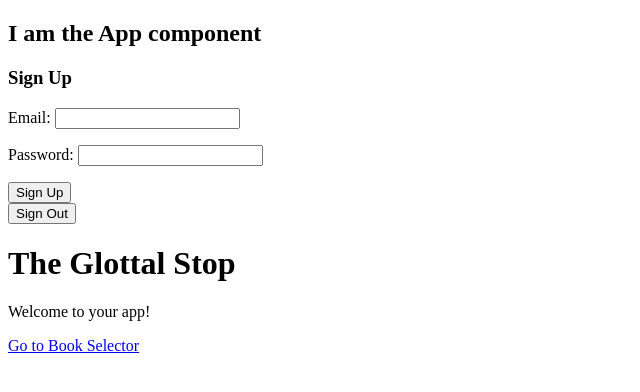
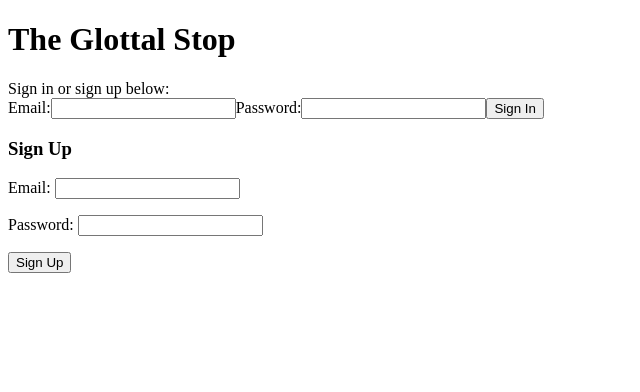
Before and after one commit to marco-boop/book-selector, a React (Create React App) app: page / in a window 1280 px wide. Shown: the top 392 px of the page, without its empty margins (0-640 px from the left). Built offline with nearby package versions, Linux system fonts and the light colour scheme; no server answers.

Commit message:
Drew class - make authstate a global think

```diff
--- a/src/App.js
+++ b/src/App.js
@@ -1,19 +1,56 @@
 // src/App.js
-import React from 'react';
-import SignUp from './components/SignUp';
-import CheckAuth from './components/CheckAuthState';
-import SignOutButton from './components/SignOut';
+import React, { useState, useEffect } from 'react';
+import { getAuth, onAuthStateChanged } from 'firebase/auth';
+import firebaseApp from './firebase';
+import { Routes, Route } from 'react-router-dom';
+import HomePage from './pages/HomePage';
+import BookSelectorPage from './pages/BookSelectorPage';
 
-const App = () => {
-    CheckAuth
+// Create a context
+const MyContext = React.createContext();
+
+const initialState = { username: null };
+
+// Create a provider component
+const MyProvider = ({ children }) => {
+    const [state, setState] = React.useState(initialState);
+
     return (
-        <div>
-            <h2>I am the App component</h2>
-            <SignUp />
-            {/* Other components or content */}
-            <SignOutButton />
-        </div>
+        <MyContext.Provider value={{ state, setState }}>
+            {children}
+        </MyContext.Provider>
     );
 };
 
-export default App;
+const App = () => {
+    // Use the context inside the App component
+    const { state, setState } = React.useContext(MyContext);
+
+    useEffect(() => {
+        const auth = getAuth(firebaseApp);
+        const unsubscribe = onAuthStateChanged(auth, (user) => {
+            setState({ user: user });
+        });
+
+        // Clean up the subscription when the component unmounts
+        return () => unsubscribe();
+    }, [setState]);
+
+    return (
+        <>
+            <Routes>
+                <Route path="/" element={<HomePage state={state} />} />
+                <Route path="/book-selector" element={<BookSelectorPage />} />
+            </Routes>
+        </>
+    );
+};
+
+// Wrap the entire application with the context provider
+const MyApp = () => (
+    <MyProvider>
+        <App />
+    </MyProvider>
+);
+
+export default MyApp;
--- a/src/components/CheckAuthState.js
+++ b/src/components/CheckAuthState.js
@@ -1,18 +1,43 @@
 // src/components/SignUp.js
-import React, { useState } from 'react';
+import React, { useState, useEffect } from 'react';
 import { getAuth, onAuthStateChanged } from 'firebase/auth';
 import firebaseApp from '../firebase';
+import SignUp from '../components/SignUp';
+import SignInForm from '../components/SignInForm';
+import SignOutButton from '../components/SignOut';
+import { Link } from 'react-router-dom';
+import BookSelector from '../components/BookSelector';
 
-// Listen for changes in authentication state
-const CheckAuth = getAuth(firebaseApp);
-onAuthStateChanged(CheckAuth, (user) => {
-    if (user) {
-        // User is signed in
-        console.log('User is signed in:', user.uid, "+", user.email);
-    } else {
-        // User is signed out
-        console.log('User is signed out');
-    }
-});
 
-export default CheckAuth;
+const AuthStatus = () => {
+    const [user, setUser] = useState(null);
+
+    useEffect(() => {
+        const auth = getAuth(firebaseApp);
+        const unsubscribe = onAuthStateChanged(auth, (user) => {
+            setUser(user);
+        });
+
+        // Clean up the subscription when the component unmounts
+        return () => unsubscribe();
+    }, []);
+
+    return (
+        <div>
+            {user ? (
+                <p>User is signed in: {user.uid} - {user.email}
+                    <BookSelector />
+                    <SignOutButton />
+                </p>
+            ) : (
+                <p>Sign in or sign up below:<br></br>
+                    <SignInForm />
+                    <SignUp />
+                </p>
+            )
+            }
+        </div >
+    );
+};
+
+export default AuthStatus;
--- /dev/null
+++ b/src/components/SignInForm.js
@@ -0,0 +1,37 @@
+import React, { useState } from 'react';
+import { getAuth, signInWithEmailAndPassword } from 'firebase/auth';
+import firebaseApp from '../firebase';
+
+const SignInForm = () => {
+    const [email, setEmail] = useState('');
+    const [password, setPassword] = useState('');
+    const auth = getAuth(firebaseApp); // Assuming Firebase has been initialized correctly
+
+    const handleSignIn = async () => {
+        try {
+            await signInWithEmailAndPassword(auth, email, password);
+            console.log('User signed in successfully');
+        } catch (error) {
+            if (error.code === 'auth/invalid-credential') {
+                console.error('Invalid credential. Try signing up first.')
+            }
+            else {
+                console.error('Other error signing in:', error.message);
+            }
+        }
+    };
+
+    return (
+        <div>
+            <label>Email:</label>
+            <input type="email" value={email} onChange={(e) => setEmail(e.target.value)} />
+
+            <label>Password:</label>
+            <input type="password" value={password} onChange={(e) => setPassword(e.target.value)} />
+
+            <button onClick={handleSignIn}>Sign In</button>
+        </div>
+    );
+};
+
+export default SignInForm;
--- a/src/components/SignUp.js
+++ b/src/components/SignUp.js
@@ -17,7 +17,12 @@ const SignUp = () => {
             await createUserWithEmailAndPassword(auth, email, password);
             console.log('User signed up successfully!');
         } catch (error) {
-            console.error('Error signing up:', error.message);
+            if (error.code === 'auth/email-already-in-use') {
+                console.error('Email is already in use. Please sign in or use a different email.');
+            }
+            else {
+                console.error('Other error signing up:', error.message);
+            }
         }
     };
 
--- a/src/index.js
+++ b/src/index.js
@@ -1,27 +1,25 @@
-// src/index.js
 import React from 'react';
 import ReactDOM from 'react-dom';
+import { StrictMode } from 'react';
+import { BrowserRouter } from 'react-router-dom';
+import AppRoutes from './routes/AppRoutes';
 import App from './App';
-import AppRoutes from './routes/AppRoutes';
 
-const root = document.getElementById('root');
+const root = ReactDOM.createRoot(document.getElementById('root'));
 
-ReactDOM.createRoot(root).render(
+root.render(
     <React.StrictMode>
-        <App />
-        <AppRoutes />
+        <BrowserRouter>
+            <App />
+        </BrowserRouter>
     </React.StrictMode>
 );
 
 // For Hot Module Replacement (HMR) in development
-if (process.env.NODE_ENV === 'development' && module.hot) {
-    module.hot.accept('./routes/AppRoutes', () => {
-        // Reload the updated AppRoutes component
-        const NextAppRoutes = require('./routes/AppRoutes').default;
-        ReactDOM.createRoot(root).render(
-            <React.StrictMode>
-                <NextAppRoutes />
-            </React.StrictMode>
-        );
-    });
-}
+// if (process.env.NODE_ENV === 'development' && module.hot) {
+//     module.hot.accept('./routes/AppRoutes', () => {
+//         // Reload the updated AppRoutes component
+//         const NextAppRoutes = require('./routes/AppRoutes').default;
+//         render(NextAppRoutes);
+//     });
+// }
--- a/src/pages/HomePage.js
+++ b/src/pages/HomePage.js
@@ -1,15 +1,32 @@
-// src/pages/HomePage.js
-import React from 'react';
+import React, { useEffect, useState } from 'react';
 import { Link } from 'react-router-dom';
-// import SignUp from '../components/SignUp';
+import AuthStatus from '../components/CheckAuthState';
+import SignInForm from '../components/SignInForm';
+import SignOutButton from '../components/SignOut';
+import BookSelector from '../components/BookSelector';
+import SignUp from '../components/SignUp';
 
-const HomePage = () => {
+const HomePage = ({ state }) => {
+    console.log("This is the Home Page function");
+
+    const uid = state.user?.uid;
+    const email = state.user?.email;
+
     return (
         <div>
             <h1>The Glottal Stop</h1>
-            {/* <SignUp /> */}
-            <p>Welcome to your app!</p>
-            <Link to="/book-selector">Go to Book Selector</Link>
+            {state.user ? (
+                <p>User is signed in: {uid} - {email}
+                    <BookSelector />
+                    <SignOutButton />
+                </p>
+            ) : (
+                <p>Sign in or sign up below:<br></br>
+                    <SignInForm />
+                    <SignUp />
+                </p>
+            )
+            }
         </div>
     );
 };
```
